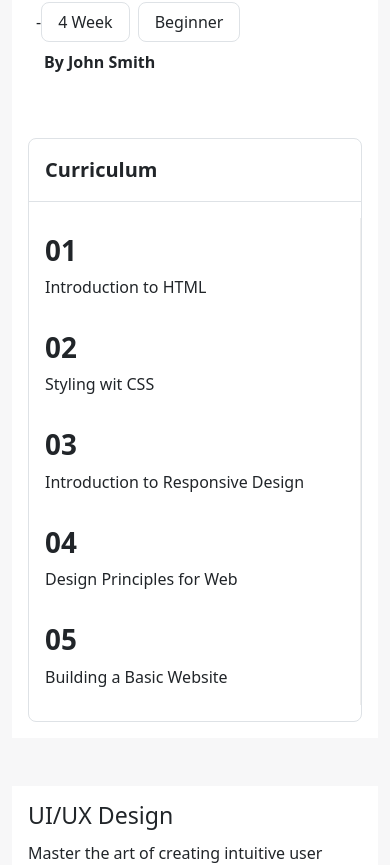
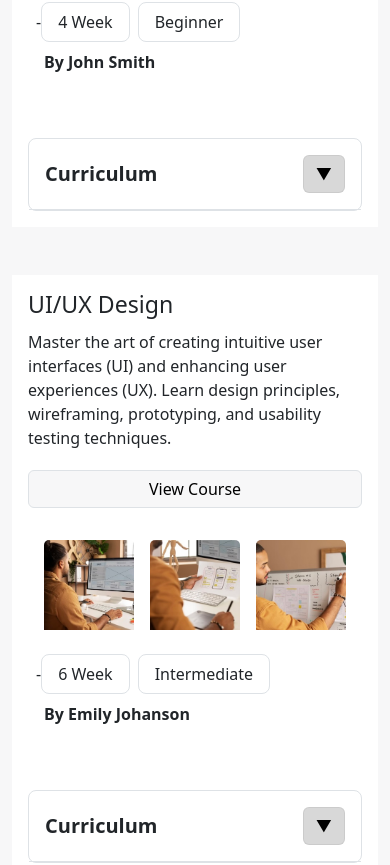
Before and after one commit to Usif-Wagdy/Academic-Guidance, a React (Create React App) app in the folder front-end/: page /courses in a window 390 px wide. Shown: the part 768-1633 px from the top of the page. Built offline with nearby package versions, Linux system fonts and the light colour scheme; data requests are answered from the project's data file.

Commit message:
courses curriclum mow a dropdown menu on mobile

```diff
--- a/front-end/src/Website/courses/Courses.jsx
+++ b/front-end/src/Website/courses/Courses.jsx
@@ -12,6 +12,7 @@ export default function Courses() {
   const [courses, setCourses] = useState([]);
   const [visibleItems, setVisibleItems] = useState(2);
   const [loading, setLoading] = useState(true);
+  const [open, setOpen] = useState(false);
 
   useEffect(() => {
     Axios(`${coursesAPI}`).then((res) => {
@@ -110,8 +111,41 @@ export default function Courses() {
               </div>
 
               <div className="d-flex flex-column border rounded-3 mt-5">
-                <div className="fw-bold fs-5 border-bottom p-3">Curriculum</div>
-                <div className="d-flex justify-content-between py-3 flex-wrap">
+                {/* Header (Clickable on mobile) */}
+                <div className="fw-bold fs-5 border-bottom p-3 d-flex justify-content-between align-items-center">
+                  Curriculum
+                  <Button
+                    variant="secondary"
+                    className="d-lg-none"
+                    style={{ cursor: "pointer" }}
+                    onClick={() => setOpen(!open)}
+                  >
+                    {open ? "▲" : "▼"}
+                  </Button>
+                </div>
+
+                {/* Mobile View: Collapsible */}
+                {open && (
+                  <div className="d-lg-none py-3">
+                    {course.curriculum.map((step, i) => (
+                      <Card
+                        key={i}
+                        className="border-0 w-100 mb-2"
+                        style={{ minWidth: "180px" }}
+                      >
+                        <Card.Body className="border-bottom">
+                          <Card.Title className="fs-1 fw-bold">{`0${
+                            i + 1
+                          }`}</Card.Title>
+                          <Card.Text className="fs-16px">{step}</Card.Text>
+                        </Card.Body>
+                      </Card>
+                    ))}
+                  </div>
+                )}
+
+                {/* Desktop View: Row Layout */}
+                <div className="d-none d-lg-flex justify-content-between py-3 flex-wrap">
                   {course.curriculum.map((step, i) => (
                     <Card
                       key={i}
```
